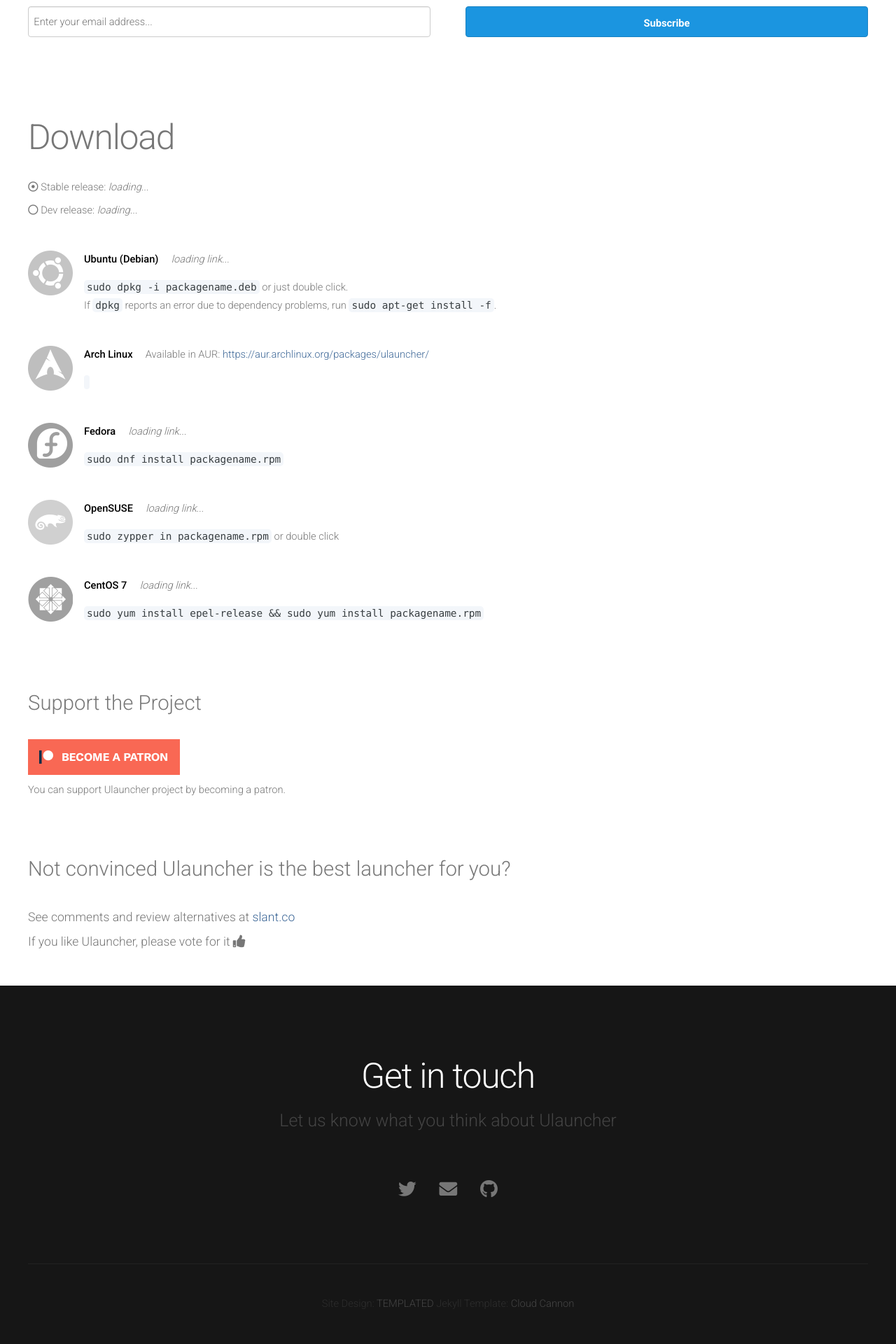
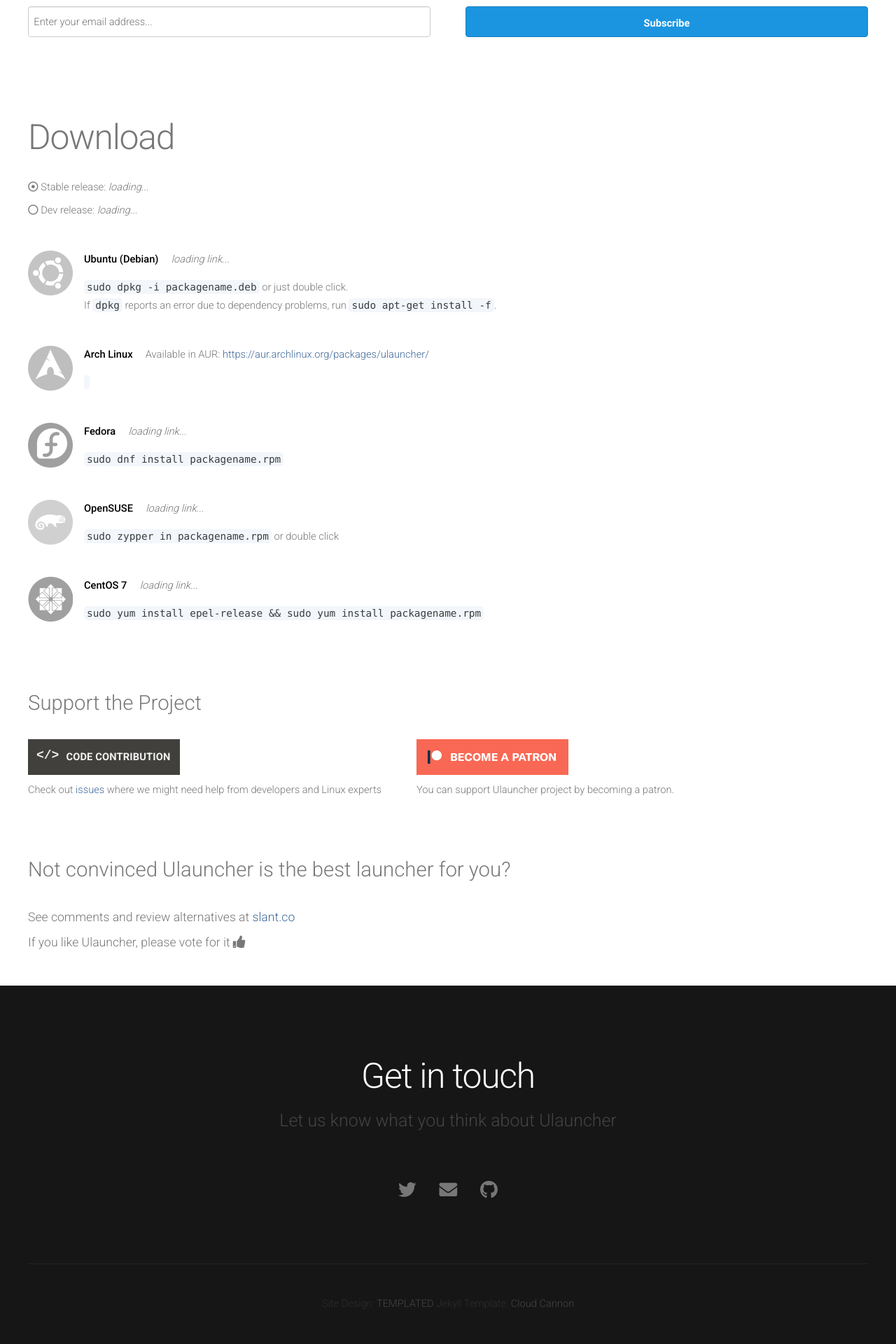
Before and after one commit to Ulauncher/ulauncher.io, a Jekyll site: the page built from index.html, in a window 1280 px wide. Shown: the part 1343-3263 px from the top of the page at 70% size. Built offline with Jekyll 4.4.1, drawn with Linux system fonts in a browser that asks for light colours; nearby versions of some CDN libraries; grey boxes are pictures that could not be loaded.

Commit message:
Removed Centos7 support temporarily; Added Code Contribution section to the main page

```diff
--- a/_includes/index/support.html
+++ b/_includes/index/support.html
@@ -1,7 +1,26 @@
 <div class="row">
+  <div class="code-contribution" class="6u">
+    <a
+      class="code-contrib-banner"
+      href="https://github.com/Ulauncher/Ulauncher/wiki/Code-Contribution"
+    >
+      <span class="code-symbol">&lt;/&gt;</span>
+      <span class="banner-text">Code Contribution</span>
+    </a>
+    <p>
+      Check out
+      <a href="https://github.com/Ulauncher/Ulauncher/wiki/Code-Contribution"
+        >issues</a
+      >
+      where we might need help from developers and Linux experts
+    </p>
+  </div>
   <div class="6u">
     <a href="https://www.patreon.com/bePatron?u=8086337">
-            <img src="/assets/images/become_a_patron_button.png" alt="Become a patron">
+      <img
+        src="/assets/images/become_a_patron_button.png"
+        alt="Become a patron"
+      />
     </a>
     <p>
       You can support Ulauncher project by becoming a patron.
--- a/assets/css/style.css
+++ b/assets/css/style.css
@@ -747,48 +747,37 @@
     display: inline-block;
 }
 
+
 /*********************************************************************************/
-/* Donate                                                                        */
+/* Code contribution                                                             */
 /*********************************************************************************/
 
-.donate {
-    display: table;
-    width: 100%;
-    font-size: 17px;
+.code-contribution .code-contrib-banner {
+    display: block;
+    width: 217px;
+    height: 51px;
+    background: #41403C;
+    color: #f2f2f2;
+    display: flex;
+    align-items: center;
+    padding: 12px;
+    box-sizing: border-box;
+    text-decoration: none;
+    margin-bottom: 9px;
+    font-weight: bold;
 }
-.donate > .icon {
-    width: .01%;
-    display: table-cell;
-    vertical-align: middle;
-    padding: 0 1em;
-    border-radius: 8px;
-    border-top-right-radius: 0;
-    border-bottom-right-radius: 0;
-    border: 1px solid rgba(0,0,0,.15);
-    background-color: #FAFAFA;
-    background-image: -webkit-gradient(linear,left top,left bottom,from(rgba(0,0,0,0)),to(rgba(0,0,0,.05)));
-    background-image: -webkit-linear-gradient(rgba(0,0,0,0),rgba(0,0,0,.05));
-    background-image: -moz-linear-gradient(rgba(0,0,0,0),rgba(0,0,0,.05));
-    background-image: linear-gradient(rgba(0,0,0,0),rgba(0,0,0,.05));
+.code-contrib-banner .code-symbol {
+    font-family: monospace;
+    font-size: 18px;
+    display: block;
+    margin-right: 10px;
+    position: relative;
+    top: -2px;
+    color: #eee;
 }
-.donate > .icon img {
-    display: inline;
-    vertical-align: top;
-}
-.donate > input {
-    font-family: monospace, monospace;
-    padding: .65em 1em;
-    border: 1px solid rgba(0,0,0,.15);
-    -webkit-transition: background-color .3s ease-out,-webkit-box-shadow .2s ease,border-color .2s ease;
-    -moz-transition: background-color .3s ease-out,box-shadow .2s ease,border-color .2s ease;
-    transition: background-color .3s ease-out,box-shadow .2s ease,border-color .2s ease;
-    color: #d72929;
-    background-color: #efefef;
-    white-space: nowrap;
-    border-radius: 8px;
-    border-top-left-radius: 0;
-    border-bottom-left-radius: 0;
-    border-left: none;
+.code-contrib-banner .banner-text {
+    text-transform: uppercase;
+    letter-spacing: 0.01em;
 }
 
 /*********************************************************************************/
--- a/assets/js/releases.js
+++ b/assets/js/releases.js
@@ -87,7 +87,12 @@
         } else {
             $('.distro-icon.distro-opensuse').hide();
         }
-        $('#release-centos').html('<a href="' + r.assets.centos.url + '">' + dlIcon + r.assets.centos.name + '</a>');
+        if (r.assets.centos) {
+            $('.distro-icon.distro-centos').show();
+            $('#release-centos').html('<a href="' + r.assets.centos.url + '">' + dlIcon + r.assets.centos.name + '</a>');
+        } else {
+            $('.distro-icon.distro-centos').hide();
+        }
     }
 
     function getReleaseInfo(data, stable) {
@@ -115,7 +120,7 @@
         var fedora29 = getAssetLink(release.assets, 'fedora29.rpm');
         var deb = getAssetLink(release.assets, '.deb');
 
-        if ((fedora || fedora28) && deb && centos) {
+        if ((fedora || fedora28) && deb) {
             return { suse, centos, fedora, fedora28, fedora29, deb };
         }
     }
```
Lines whose indentation alone changed are shown as unchanged.
